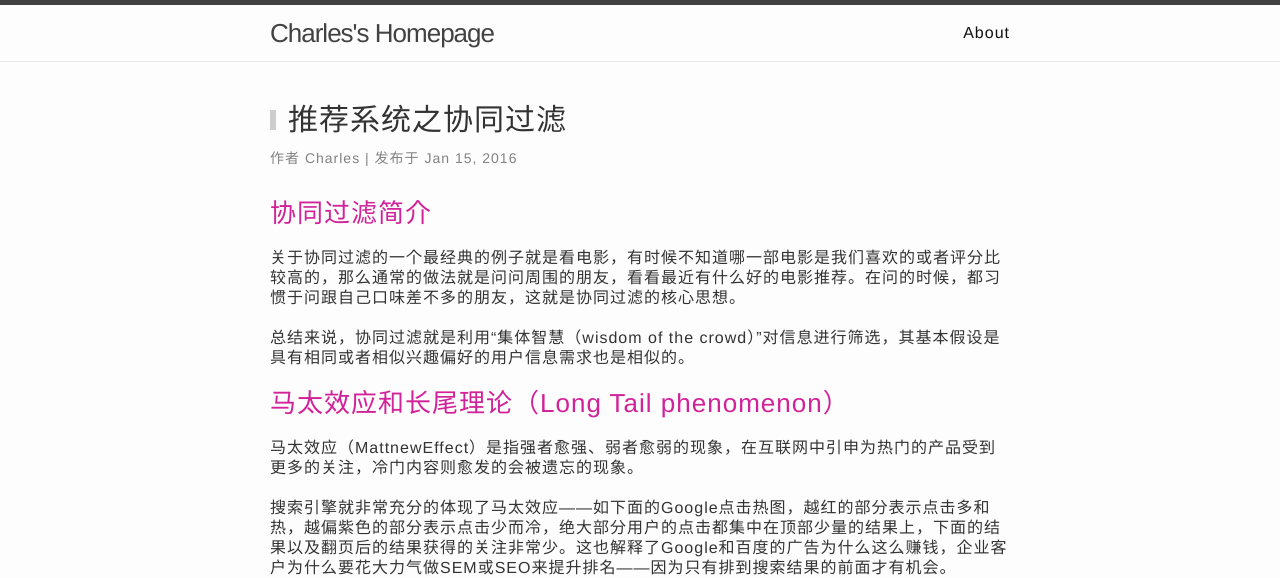
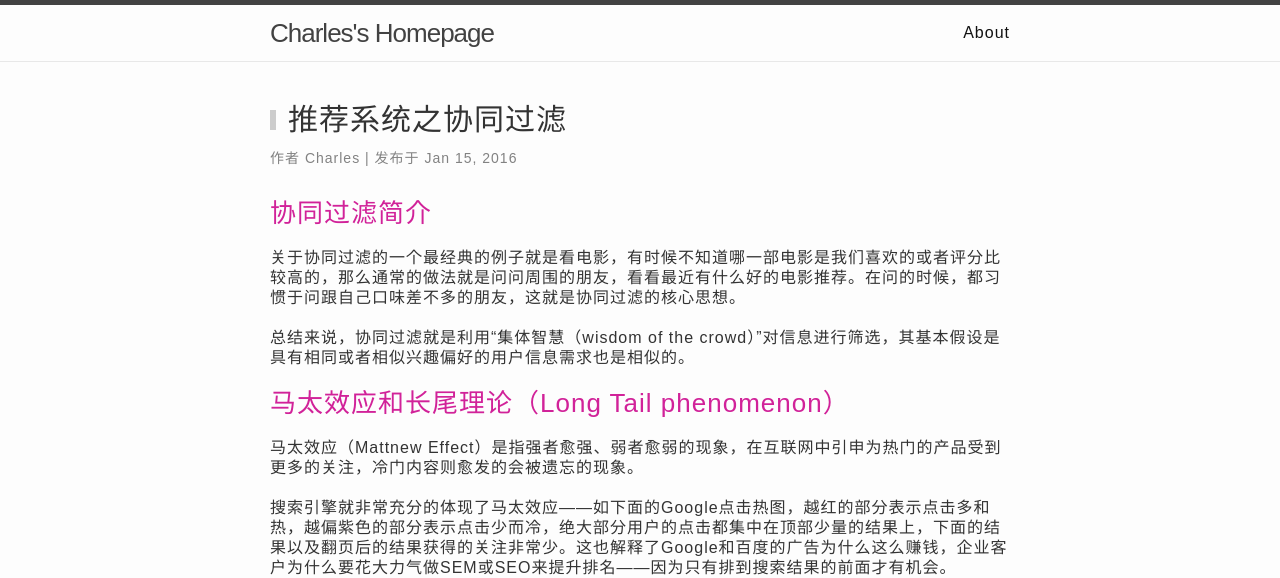
Before and after one commit to charleshm/charleshm.github.io, a Jekyll site: the page built from _posts/2016-01-15-Collaborative-Filtering.md, in a window 1280 px wide, cut to the strip 0-578 px from the top of the page. Built offline with Jekyll 4.4.1, drawn with Linux system fonts in a browser that asks for light colours.

Commit message:
v0.0.1 first blood

```diff
--- a/_posts/2016-01-15-Collaborative-Filtering.md
+++ b/_posts/2016-01-15-Collaborative-Filtering.md
@@ -13,7 +13,7 @@
 总结来说，协同过滤就是利用“集体智慧（wisdom of the crowd）”对信息进行筛选，其基本假设是具有相同或者相似兴趣偏好的用户信息需求也是相似的。
 
 ### 马太效应和长尾理论（Long Tail phenomenon）
-马太效应（MattnewEffect）是指强者愈强、弱者愈弱的现象，在互联网中引申为热门的产品受到更多的关注，冷门内容则愈发的会被遗忘的现象。
+马太效应（Mattnew Effect）是指强者愈强、弱者愈弱的现象，在互联网中引申为热门的产品受到更多的关注，冷门内容则愈发的会被遗忘的现象。
 
 搜索引擎就非常充分的体现了马太效应——如下面的Google点击热图，越红的部分表示点击多和热，越偏紫色的部分表示点击少而冷，绝大部分用户的点击都集中在顶部少量的结果上，下面的结果以及翻页后的结果获得的关注非常少。这也解释了Google和百度的广告为什么这么赚钱，企业客户为什么要花大力气做SEM或SEO来提升排名——因为只有排到搜索结果的前面才有机会。
 
--- a/css/mystyle.css
+++ b/css/mystyle.css
@@ -1,5 +1,5 @@
 body {
-    font-family: "Microsoft Yahei", Helvetica, Arial, sans-serif;
+    font-family: Arial,"Times New Roman","Microsoft Yahei", Helvetica, Arial, sans-serif;
     color: #333;
     line-height: 20px;
     letter-spacing: 1px; /*字间距*/
```
